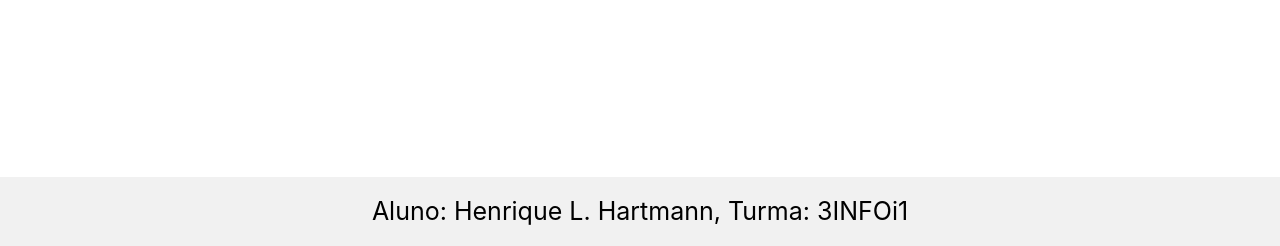
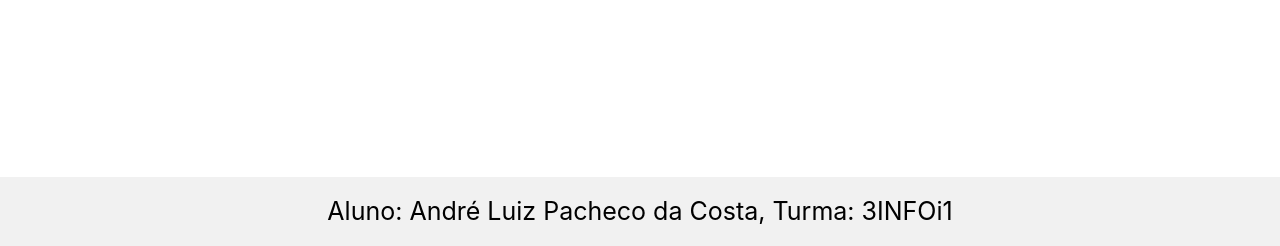
Before and after one commit to KyotoPacheco/exercicio-3INFO1, a PHP site: page /index.php in a window 1280 px wide. Shown: the part 554-800 px from the top of the page. Run offline with PHP 8.4, Linux system fonts and the light colour scheme.

Commit message:
Update rodape.php

```diff
--- a/Exercicio-3info1-master/exercicio 3info1/app/view/template/rodape.php
+++ b/Exercicio-3info1-master/exercicio 3info1/app/view/template/rodape.php
@@ -3,7 +3,7 @@
 <br>
 <div class="row footer">
    <footer class="py-3 bg-dark col-xs-12 col-sm-12 col-md-12 col-lg-12">
-       <p class ="m-0 text-center">Aluno: Henrique L. Hartmann, Turma: 3INFOi1</p>
+       <p class ="m-0 text-center">Aluno: André Luiz Pacheco da Costa, Turma: 3INFOi1</p>
    </footer>
 </div>
 </div>
```
